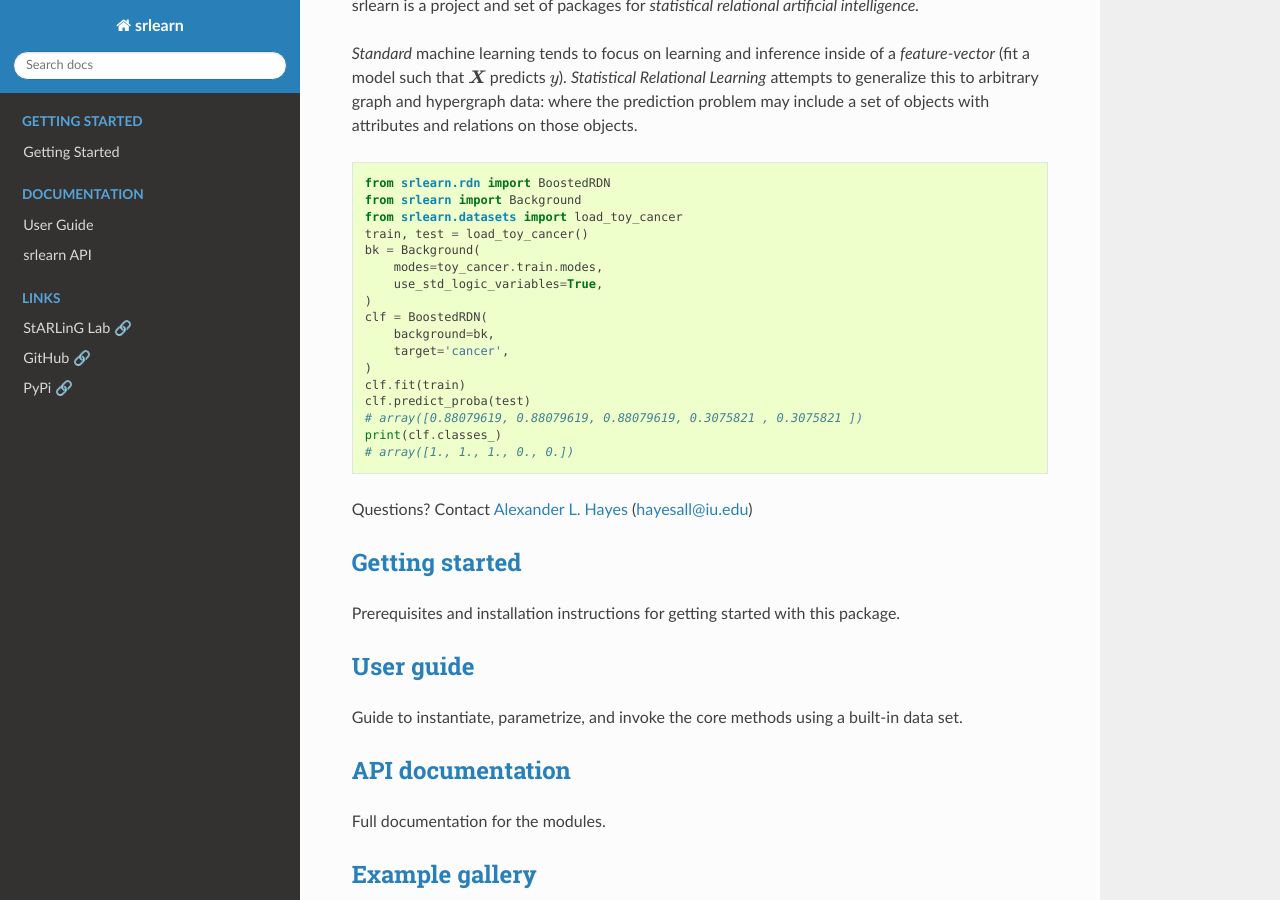
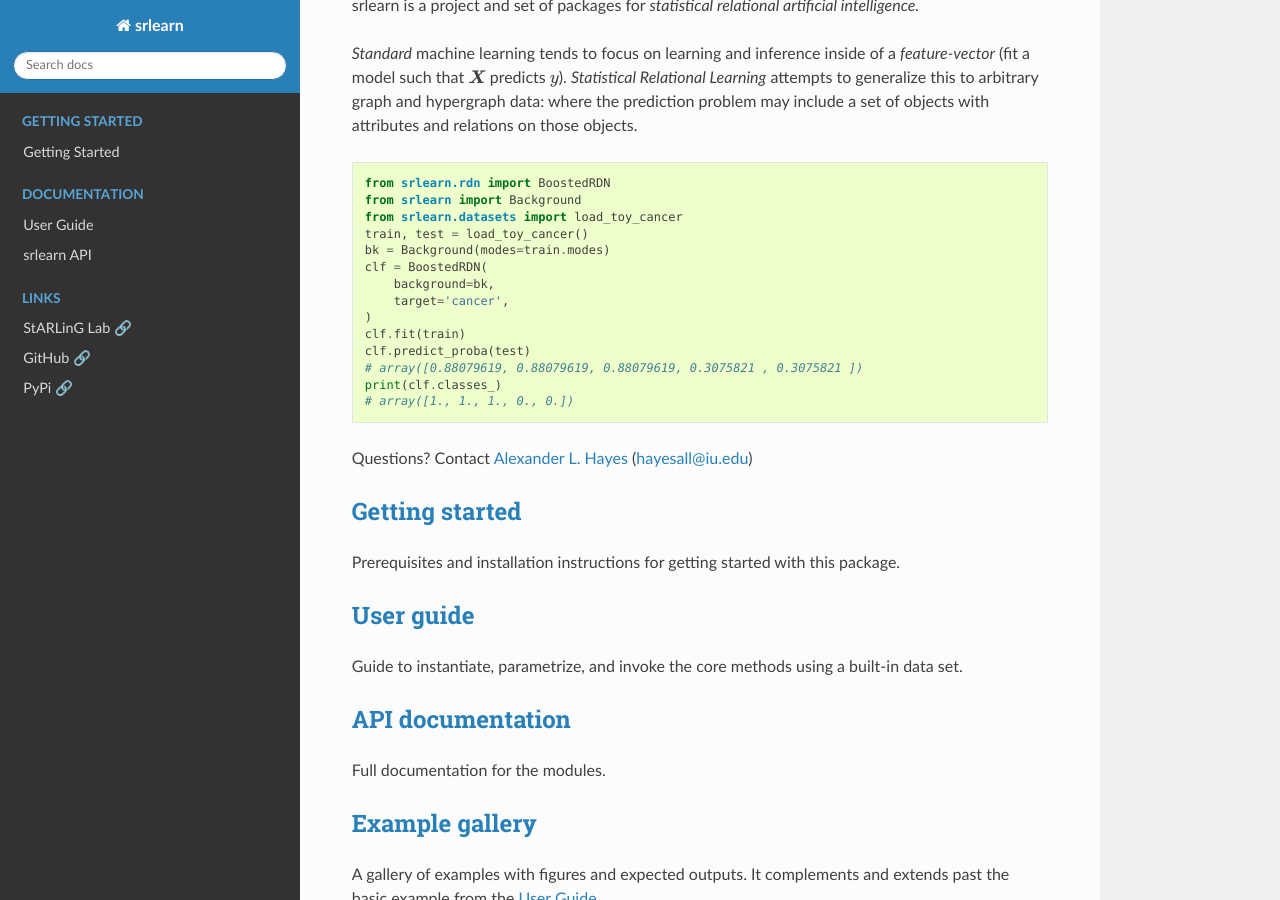
Before and after one commit to srlearn/srlearn, a Sphinx documentation site: the page built from docs/source/index.rst, in a window 1280 px wide and 900 px high, scrolled down 642 px. Built offline with Sphinx 7.4.7 and the Read the Docs theme 2.0.0, drawn with Linux system fonts in a browser that asks for light colours; pages that are not in the unit, such as notebooks, are missing from menus; the version number could not be read and is left out.

Commit message:
📝 Fix minimal example in README/index

```diff
--- a/README.rst
+++ b/README.rst
@@ -61,10 +61,7 @@ A minimal working example (using the Toy-Cancer data set imported with 'load_toy
     from srlearn import Background
     from srlearn.datasets import load_toy_cancer
     train, test = load_toy_cancer()
-    bk = Background(
-        modes=toy_cancer.train.modes,
-        use_std_logic_variables=True,
-    )
+    bk = Background(modes=train.modes)
     clf = BoostedRDN(
         background=bk,
         target='cancer',
--- a/docs/source/index.rst
+++ b/docs/source/index.rst
@@ -45,10 +45,7 @@ a set of objects with attributes and relations on those objects.
     from srlearn import Background
     from srlearn.datasets import load_toy_cancer
     train, test = load_toy_cancer()
-    bk = Background(
-        modes=toy_cancer.train.modes,
-        use_std_logic_variables=True,
-    )
+    bk = Background(modes=train.modes)
     clf = BoostedRDN(
         background=bk,
         target='cancer',
```
